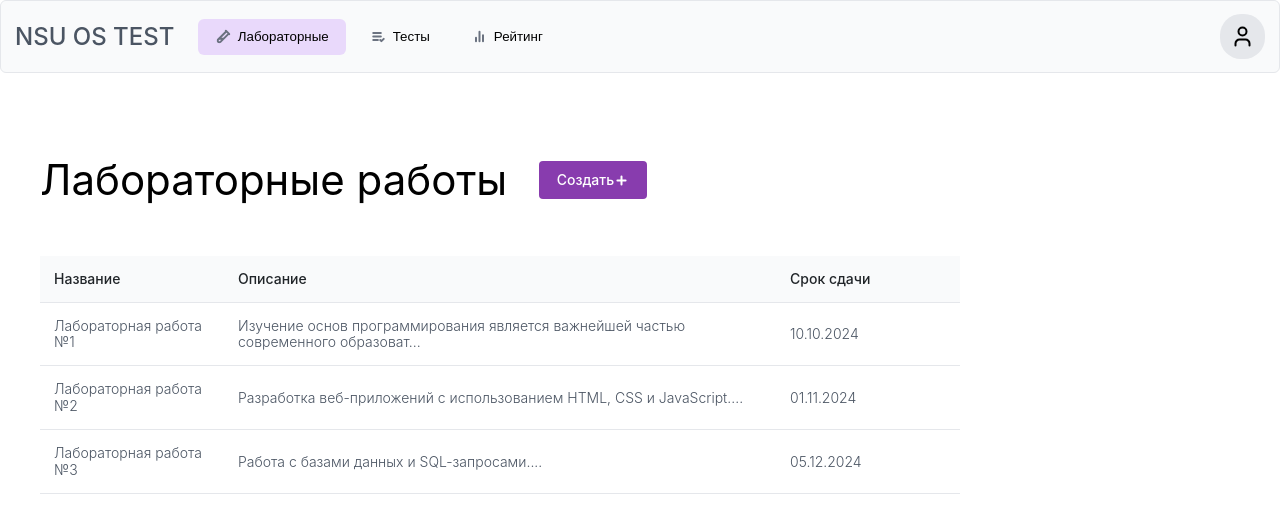
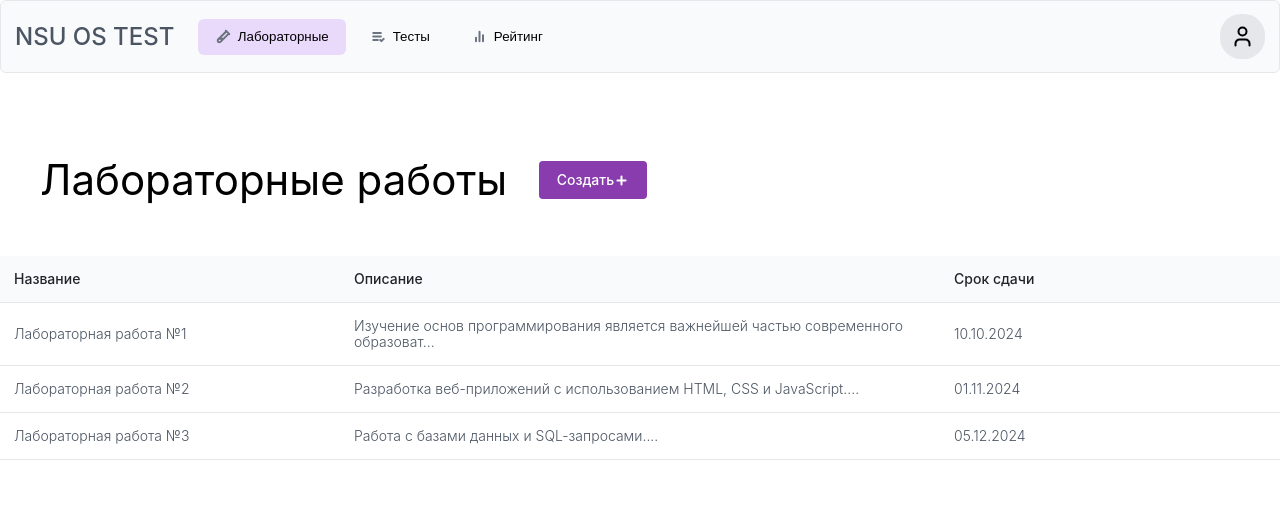
Before and after one commit to os-nsu/ostest-front, a React (Vite) app: page / in a window 1280 px wide. Shown: the top 514 px of the page. Built offline with nearby package versions, Linux system fonts and the light colour scheme.

Commit message:
update 'LabTable' style

```diff
--- a/src/components/LabPageContent/components/LabTable/LabTable.tsx
+++ b/src/components/LabPageContent/components/LabTable/LabTable.tsx
@@ -30,7 +30,7 @@ export default function LabList() {
             field="name"
             header="Название"
             body={rowData => <LabElementWrapper rowData={rowData} />}
-            style={{ width: '20%' }}
+            style={{ width: '340px' }}
           />
           <Column
             field="description"
@@ -43,7 +43,7 @@ export default function LabList() {
             field="deadline"
             header="Срок сдачи"
             body={rowData => <span>{formatDeadline(rowData.deadline)}</span>}
-            style={{ width: '20%' }}
+            style={{ width: '340px' }}
           />
         </DataTable>
       )}
--- a/src/styles/components/LabTable.module.scss
+++ b/src/styles/components/LabTable.module.scss
@@ -1,6 +1,7 @@
 .labs_table {
+    max-width: 1360px;
     margin-block-start: 48px;
-    margin-inline: 40px 320px;
+    margin-inline: auto;
 
     th {
         padding-block: 14px;
```
